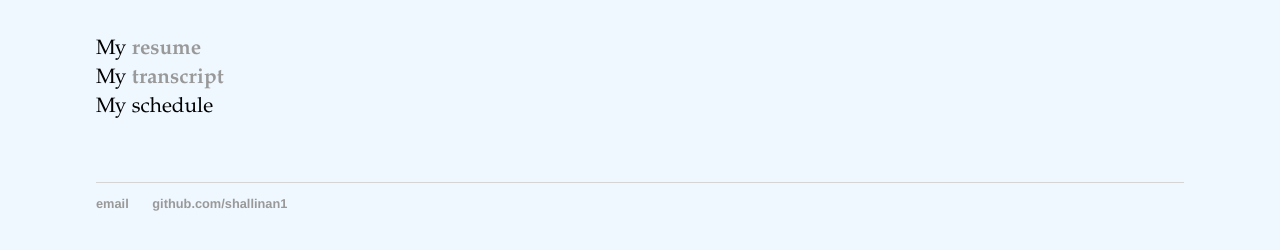
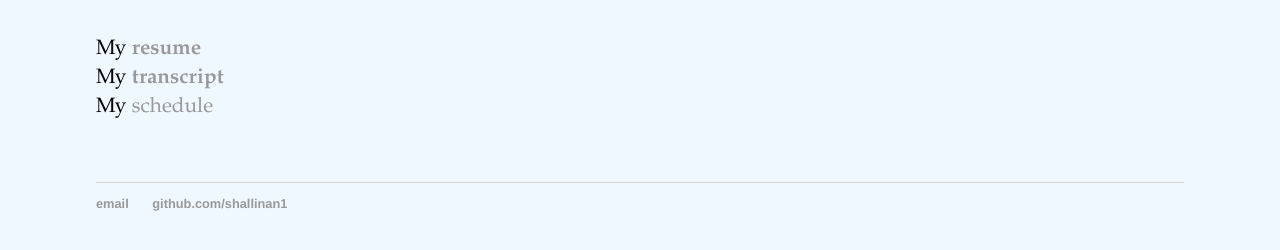
Before and after one commit to shallinan1/shallinan1.github.io, a Jekyll site: the page built from index.md, in a window 1280 px wide. Shown: the part 370-620 px from the top of the page. Built offline with Jekyll 4.4.1, drawn with Linux system fonts in a browser that asks for light colours.

Commit message:
Try link

```diff
--- a/index.md
+++ b/index.md
@@ -11,7 +11,7 @@ Welcome to my personal webpage. I am Skyler Hallinan, an undergraduate student a
 My <a href="/assets/official/UWUnofficialTranscript.pdf" target = "_blank"><b>transcript</b></a> <br>
 
 <!-- Trigger/Open The Modal -->
-My <span id="clickText" class="link">schedule</span> </p>
+My <a href="#" id="clickText" >schedule</a> </p>
 
 <!-- The Modal -->
 <div id="myModal" class="modal">
```
